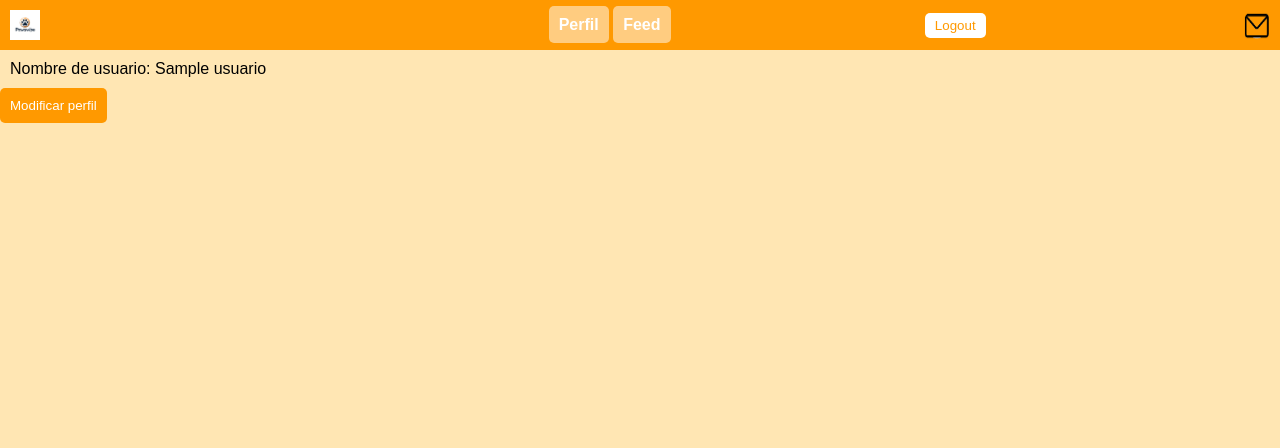
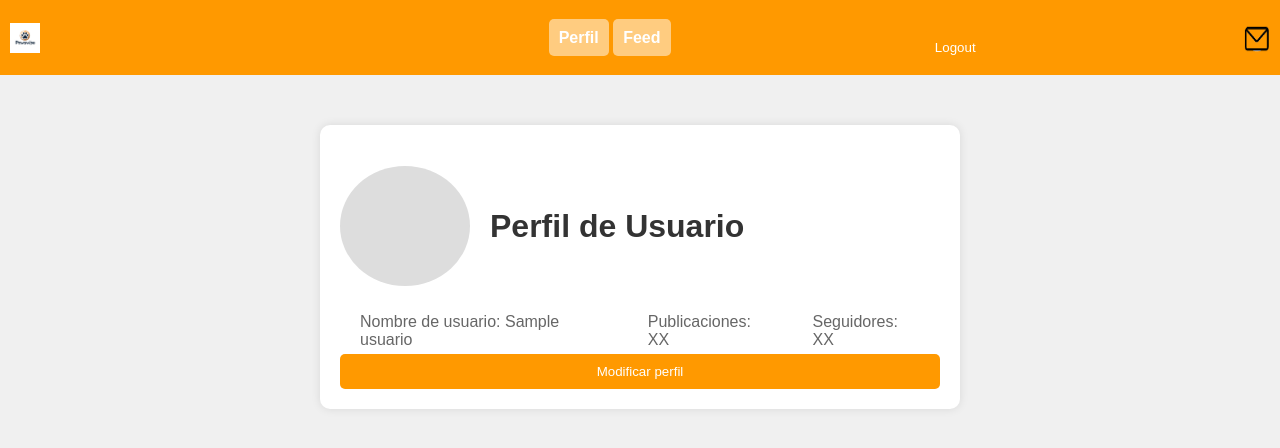
Before and after one commit to Sergioo-D/PawSwipe, a Django app: page /perfil/ in a window 1280 px wide. Shown: the top 448 px of the page. Run offline with Django 4.2, Linux system fonts and the light colour scheme; a user stored in the database is signed in; tables that the repository leaves empty hold one stand-in row (values such as "Sample post").

Commit message:
update templates

```diff
--- a/pawswiipe_web/Aplicaciones/templates/perfilUsuario.html
+++ b/pawswiipe_web/Aplicaciones/templates/perfilUsuario.html
@@ -4,11 +4,75 @@
     {% extends 'barraNavegacion.html' %}
     {% block contenido %}
     <style>
-        p {
-            margin: 10px;
+        body {
+            font-family: Arial, sans-serif;
+            margin: 0;
+            padding: 0;
+            background-color: #f0f0f0;
         }
 
+        .contenedor {
+            max-width: 600px;
+            margin: 50px auto;
+            padding: 20px;
+            background-color: #fff;
+            border-radius: 10px;
+            box-shadow: 0 0 10px rgba(0, 0, 0, 0.1);
+        }
+
+        h1 {
+            text-align: left;
+            color: #333;
+            display: flex;
+            align-items: center;
+        }
+
+        .fotoPerfil {
+            width: 130px;
+            height: 120px;
+            border-radius: 50%;
+            background-color: #ddd; /* Color de fondo temporal */
+            margin-right: 20px; /* Espacio entre la foto y el texto */
+            /* Si tienes una URL para la foto, puedes usar background-image */
+            /* background-image: url('ruta/a/tu/foto'); */
+            /* background-size: cover; */
+            /* background-position: center; */
+        }
+
+        .textoPerfil {
+            text-align: left;
+            color: #666;
+            display: flex;
+            align-items: center;
+        }
+
+        .textoPerfil p {
+            margin: 5px 20px; /* Espacio entre los textos */
+        }
+
+        form {
+            margin-top: 20px;
+        }
+
+        label {
+            display: block;
+            margin-bottom: 5px;
+            color: #666;
+        }
+
+        input[type="text"],
+        input[type="password"] {
+            width: 100%;
+            padding: 10px;
+            margin-bottom: 15px;
+            border: 1px solid #ccc;
+            border-radius: 5px;
+            box-sizing: border-box;
+        }
+
+        button[type="submit"],
         .botonModificar {
+            width: 100%;
             padding: 10px;
             border: none;
             border-radius: 5px;
@@ -16,8 +80,10 @@
             color: #fff;
             cursor: pointer;
             text-decoration: none;
+            transition: background-color 0.3s ease;
         }
 
+        button[type="submit"]:hover,
         .botonModificar:hover {
             background-color: #ffcc80;
         }
@@ -26,53 +92,54 @@
             display: none;
             position: fixed;
             z-index: 1;
-            left: 50%;
+            left: 0; /* Ajuste al margen izquierdo */
             top: 50%;
-            width: 50%;
-            height: 50%;
-            transform: translate(-50%, -50%);
-            overflow: auto;
-            background-color: #ffcc80;
-        }
-
-        .ventanaModificacionContenido {
-            background-color: #ffcc80;
+            transform: translate(0, -50%); /* Ajuste para centrar verticalmente */
+            width: 80%;
+            max-width: 300px; /* Ancho máximo de la ventana */
             padding: 20px;
-            width: 80%;
+            background-color: #fff;
+            border-radius: 10px;
+            box-shadow: 0 0 10px rgba(0, 0, 0, 0.1);
         }
 
         .botonCerrar {
             position: absolute;
-            color: #000;
-            float: right;
-            font-size: 28px;
-            font-weight: bold;
-            top: 0;
-            right: 20px;
+            top: 10px;
+            right: 10px;
+            font-size: 24px;
+            color: #666;
+            cursor: pointer;
         }
 
-        .botonCerrar:hover,
-        .botonCerrar:focus {
-            color: #000;
-            text-decoration: none;
-            cursor: pointer;
+        .botonCerrar:hover {
+            color: #333;
         }
+
     </style>
 </head>
 <body>
+<div class="contenedor">
+    <h1>
+        <div class="fotoPerfil"></div>
+        Perfil de Usuario
+    </h1>
+    <div class="textoPerfil">
         <p>Nombre de usuario: {{ user.nombreUsuario }}</p>
+        <p>Publicaciones: XX</p>
+        <p>Seguidores: XX</p>
+    </div>
     <button id="botonModificar" class="botonModificar">Modificar perfil</button>
     <div id="ventanaModificacion" class="ventanaModificacion">
-        <div class="ventanaModificacionContenido">
         <span class="botonCerrar">&times;</span>
         <form method="post" action="{% url 'modificarDatos' %}">
             {% csrf_token %}
             <label for="username">Nombre de usuario:</label>
-                <input type="text" id="username" name="nombreUsuario">
+            <input type="text" id="username" name="nombreUsuario" required>
             <label for="password">Contraseña:</label>
-                <input type="password" id="password" name="password">
+            <input type="password" id="password" name="password" required>
             <label for="repeatPassword">Repetir contraseña:</label>
-                <input type="password" id="repeatPassword" name="repeatPassword">
+            <input type="password" id="repeatPassword" name="repeatPassword" required>
             <button type="submit">Guardar cambios</button>
         </form>
         <form method="post" action="{% url 'eliminarCuenta' %}">
@@ -80,13 +147,11 @@
             <input type="hidden" name="identificador" value="{{identificador}}">
             <button type="submit">Eliminar Cuenta</button>
         </form>
-        </div>
         <form method="post" action="{% url 'iniciar_chat' Sala.receptor}">
             {% csrf_token %}
-            <button type="submit">Mensaje</button>
+            <button type="submit">Aceptar</button>
         </form>
-
-
+    </div>
 </div>
 
 <script>
```
Lines whose indentation alone changed are shown as unchanged.
